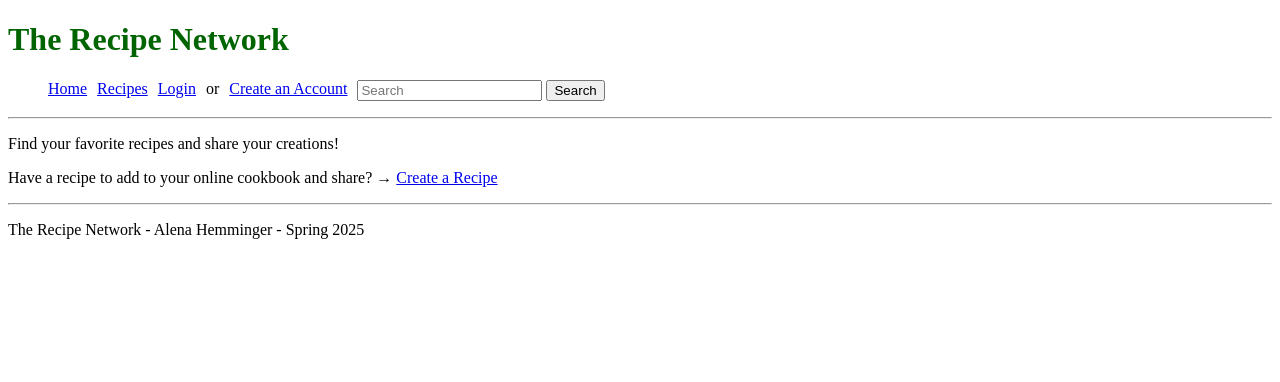
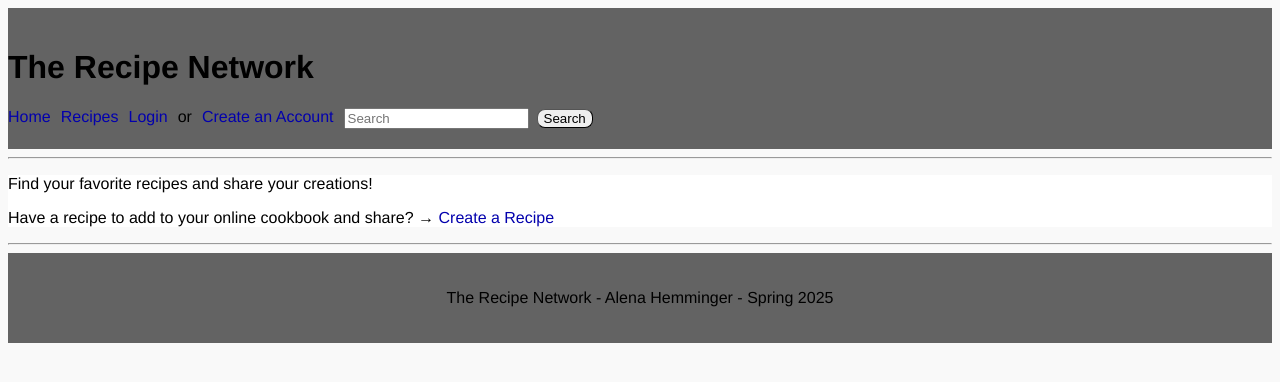
Before and after one commit to alenahemmi/recipe_website_final_appdev2, a Django app: template recipe_app/templates/recipe_app/home.html in a window 1280 px wide. Shown: the top 382 px of the page. Run offline with Django 3.2, Linux system fonts and the light colour scheme; the template is opened without the code that fills it, so the values that code supplies are empty.

Commit message:
added css

```diff
--- a/recipe_app/static/recipe_app/styles.css
+++ b/recipe_app/static/recipe_app/styles.css
@@ -1,3 +1,67 @@
-h1 {
-    color: darkgreen;
+body {
+    margin: 1;
+    font-family: 'Helvetica Neue', Arial, sans-serif;
+    background-color: #f9f9f9;
+    color: #000000;
 }
+
+nav ul {
+    margin: 0;
+    padding: 0;
+    list-style: none;
+    display: flex;
+    flex-direction: row;
+    gap: 10px;
+}
+
+
+a:link, a:visited {
+    color: #0300ad;
+    text-decoration: none;
+}
+
+a:hover {
+    text-decoration: underline;
+    font-weight: bold;
+    color: #052861;
+}
+
+footer {
+    text-align: center;
+}
+
+.home-nav {
+    text-align: center;
+    color: #0006a6;
+}
+
+button {
+    border-radius: 8px;
+    border-width: 1px;
+}
+
+button:hover {
+    border-width: 2px;
+    background-color: #b8b8b8;
+}
+
+.search-bar form {
+    display: flex;
+    justify-content: flex-end;
+    align-items: center;
+    gap: 8px;
+}
+
+.header-background {
+    background-color: #636363;
+    padding: 20px 0;
+}
+
+.footer-background {
+    background-color: #636363;
+    padding: 20px 0;
+}
+
+.container {
+    background-color: #ffffff;
+}
--- a/recipe_app/templates/recipe_app/base.html
+++ b/recipe_app/templates/recipe_app/base.html
@@ -3,13 +3,14 @@
     <title>{% block title %}The Recipe Network{% endblock %}</title>
     {% load static %}
     <meta name="csrf-token" content="{{ csrf_token }}">
-    <link rel="stylesheet" href="{% static 'styles.css' %}">
+    <link rel="stylesheet" href="{% static 'recipe_app/styles.css' %}">
 </head>
 <body>
+    <div class="header-background">
         <h1>The Recipe Network</h1>
         <nav>
-        <ul style="display: flex; flex-direction: row; gap: 10px; list-style-type: none;">
-            <li><a href="{% url 'home' %}">Home</a></li>
+            <ul>
+                <li><a href="{% url 'home' %}" class="home-nav">Home</a></li>
                 <li><a href="{% url 'recipe_list' %}">Recipes</a></li>
                 {% if user.is_authenticated %}
                     <li><a href="{% url 'account_detail' user.username %}">My Account</a></li>
@@ -22,7 +23,7 @@
                 {% else %}
                     <li><a href="{% url 'login' %}">Login</a></li> or <a href="{% url 'account_create' %}">Create an Account</a>
                 {% endif %}
-            <li>
+                <li class="search-bar">
                     <form action="{% url 'recipe_list' %}" method="get">
                         <input type="text" name="q" placeholder="Search" value="{{ request.GET.q }}">
                         <button type="submit">Search</button>
@@ -30,7 +31,7 @@
                 </li>
             </ul>
         </nav>
-
+    </div>
     <hr>
 
     <div class="container">
@@ -40,9 +41,11 @@
 
     <hr>
 
+    <div class="footer-background">
         <footer>
             <p>The Recipe Network - Alena Hemminger - Spring 2025</p>
         </footer>
+    </div>
 
     <script src="{% static 'recipe_app/favorite.js' %}"></script>
 
```
Also changed, not shown: db.sqlite3. Lines whose indentation alone changed are shown as unchanged.
